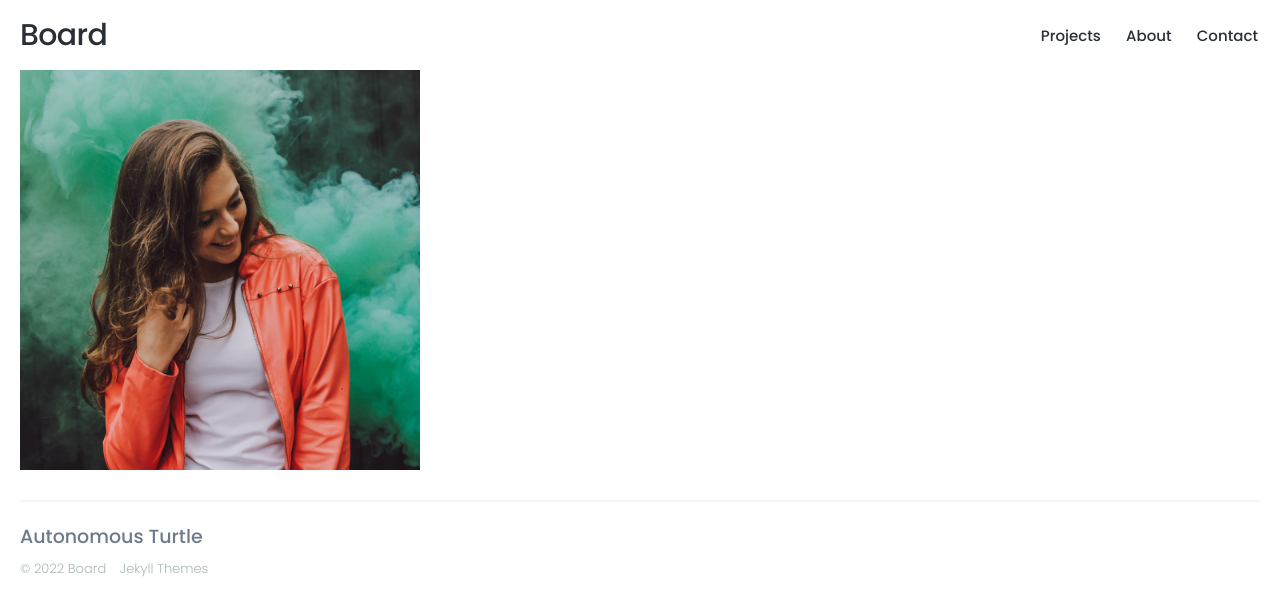
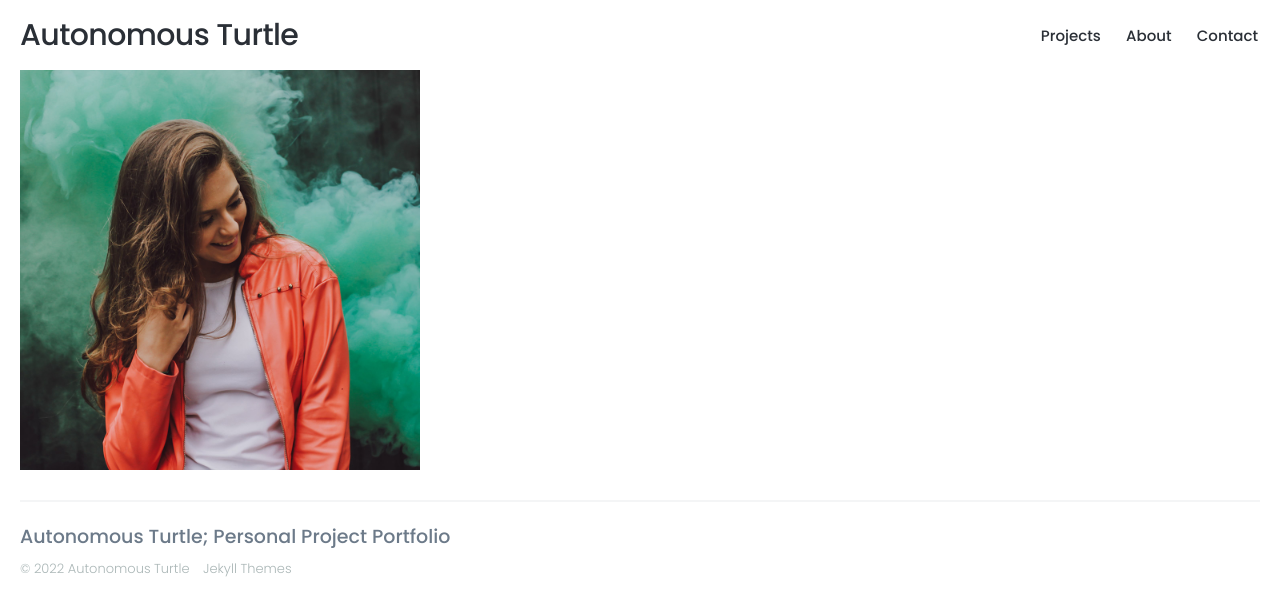
Before and after one commit to autonomousTurtle/portfolio, a Jekyll site: the page built from index.html, in a window 1280 px wide. Shown: the top 616 px of the page. Built offline with Jekyll 4.4.1, drawn with Linux system fonts in a browser that asks for light colours; nearby versions of some CDN libraries.

Commit message:
Update settings.yml

```diff
--- a/_data/settings.yml
+++ b/_data/settings.yml
@@ -1,5 +1,5 @@
 basic_settings:
-  site_title: Board
+  site_title: Autonomous Turtle
   favicon_image: /images/favicon.png
 
 header_settings:
@@ -16,7 +16,7 @@ menu_settings:
       url: '/contact'
 
 footer_settings:
-  footer_tagline: Autonomous Turtle
+  footer_tagline: Autonomous Turtle; Personal Project Portfolio
 
 grid_settings:
   overlay_opacity: 0.8
```
